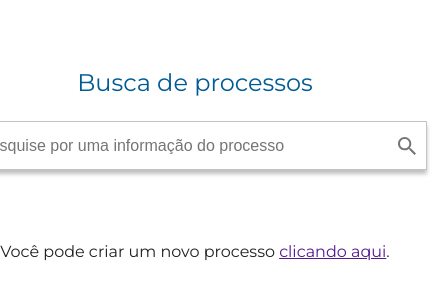
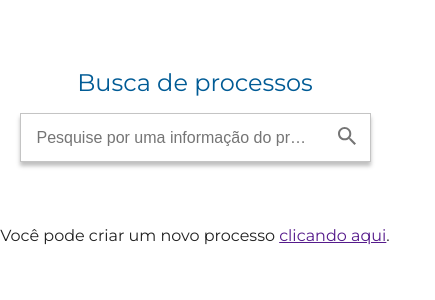
Before and after one commit to mausampaio/devinhouse, a React (Create React App) app in the folder modulo-01/semana-06-07/busca-processos/: page / in a window 390 px wide. Shown: the part 108-408 px from the top of the page, 435 px wide, since content can reach past the window. Built offline with nearby package versions, Linux system fonts and the light colour scheme.

Commit message:
[Projeto #2] Ajustada responsividade

```diff
--- a/modulo-01/semana-06-07/busca-processos/src/assets/styles/inputSearch.css
+++ b/modulo-01/semana-06-07/busca-processos/src/assets/styles/inputSearch.css
@@ -1,26 +1,41 @@
 .input-container {
-  position: relative;
   display: flex;
   align-items: center;
-}
-
-input {
-  width: 464px;
+  width: 25%;
   height: 49px;
   background: #FFFFFF;
   border: 1px solid #C4C4C4;
   box-shadow: 0px 4px 4px rgba(0, 0, 0, 0.25);
+}
+
+input {
+  width: 100%;
+  height: 100%;
   padding: 0 1rem;
   font-size: 16px;
   line-height: 20px;
+  border: none;
+  white-space: nowrap;
+  overflow: hidden;
+  text-overflow: ellipsis;
 }
 
 input::placeholder {
   color: var(--color-black-54);
 }
 
-.search-icon {
-  margin-left: calc(464px - 2.5rem);
-  position: absolute;
-  color: rgba(0, 0, 0, 0.54);
+.input-button {
+  width: 10%;
+  height: 100%;
+  border: none;
+  filter: none;
 }
+
+@media (max-width: 980px) {
+  .input-container {
+    width: 90%;
+  }
+  .input-button {
+    margin: 0 .5rem;
+  }
+}
--- a/modulo-01/semana-06-07/busca-processos/src/assets/styles/processDetails.css
+++ b/modulo-01/semana-06-07/busca-processos/src/assets/styles/processDetails.css
@@ -89,3 +89,38 @@
 .process-details-container .modal-content {
   min-height: auto;
 }
+
+@media (max-width: 980px) {
+  .process-details-container {
+    min-width: 90%;
+    margin-right: 40px;
+    margin-bottom: 40px;
+    padding: .5rem;
+  }
+  .process-details-container header {
+    position: relative;
+    display: flex;
+    align-items: flex-start;
+    flex-direction: column;
+  }
+  .process-details-container header .close {
+    position: absolute;
+    float: right;
+    right: 0;
+  }
+  .process-details-container .header-content {
+    width: 100%;
+    display: flex;
+    flex-direction: column;
+    margin-left: 5px;
+  }
+  .process-details-container .header-content div {
+    width: 100%;
+  }
+  .process-details-container footer {
+    margin: 20px 0;
+    display: flex;
+    justify-content: center;
+    gap: 10px;
+  }
+}
--- a/modulo-01/semana-06-07/busca-processos/src/assets/styles/processesCard.css
+++ b/modulo-01/semana-06-07/busca-processos/src/assets/styles/processesCard.css
@@ -49,3 +49,35 @@
   overflow: hidden;
   text-overflow: ellipsis;
 }
+
+@media (max-width: 980px) {
+  .card-container {
+    width: 90%;
+    min-height: 108px;
+    margin: auto;
+    margin-bottom: 1rem;
+  }
+  .card-container .card-content {
+    display: flex;
+    justify-content: space-between;
+    gap: 10px;
+  }
+  .card-content div {
+    width: 100%;
+  }
+  .card-container h4 {
+    margin-bottom: 0;
+  }
+  .card-container .card-content .descricao,
+  .card-container .card-content .interessado {
+    display: none;
+    width: 0;
+    height: 0;
+  }
+  .clicked {
+    display: none;
+    width: 0;
+    height: 0;
+  }
+
+}
--- a/modulo-01/semana-06-07/busca-processos/src/assets/styles/processos.css
+++ b/modulo-01/semana-06-07/busca-processos/src/assets/styles/processos.css
@@ -28,3 +28,10 @@ header .input-container {
 .processes-details {
   width: 100%;
 }
+
+@media (max-width: 980px) {
+  header {
+    flex-direction: column;
+    gap: 20px;
+  }
+}
--- a/modulo-01/semana-06-07/busca-processos/src/assets/styles/search.css
+++ b/modulo-01/semana-06-07/busca-processos/src/assets/styles/search.css
@@ -15,11 +15,11 @@
 }
 
 .container .input-container {
-  padding: .5rem;
   justify-content: center;
 }
 
 .container p {
   margin: 4rem 0;
   color: var(--color-black-87);
+  text-align: center;
 }
--- a/modulo-01/semana-06-07/busca-processos/src/components/inputSearch.jsx
+++ b/modulo-01/semana-06-07/busca-processos/src/components/inputSearch.jsx
@@ -24,8 +24,10 @@ const Input = props => {
 
   return (
     <form onSubmit={e => handleSubmit(e)} className="input-container">
-      <IoMdSearch className="search-icon" size="1.5rem" />
       <input value={searchValue} type="text" id="search" placeholder={placeholder} onChange={(e) => setSearchValue(e.target.value)}></input>
+      <button className="input-button">
+        <IoMdSearch size="1.5rem" />
+      </button>
     </form>
   );
 };
```
Also changed, not shown: 1 other file (tests, documents, lock files or other folders).
